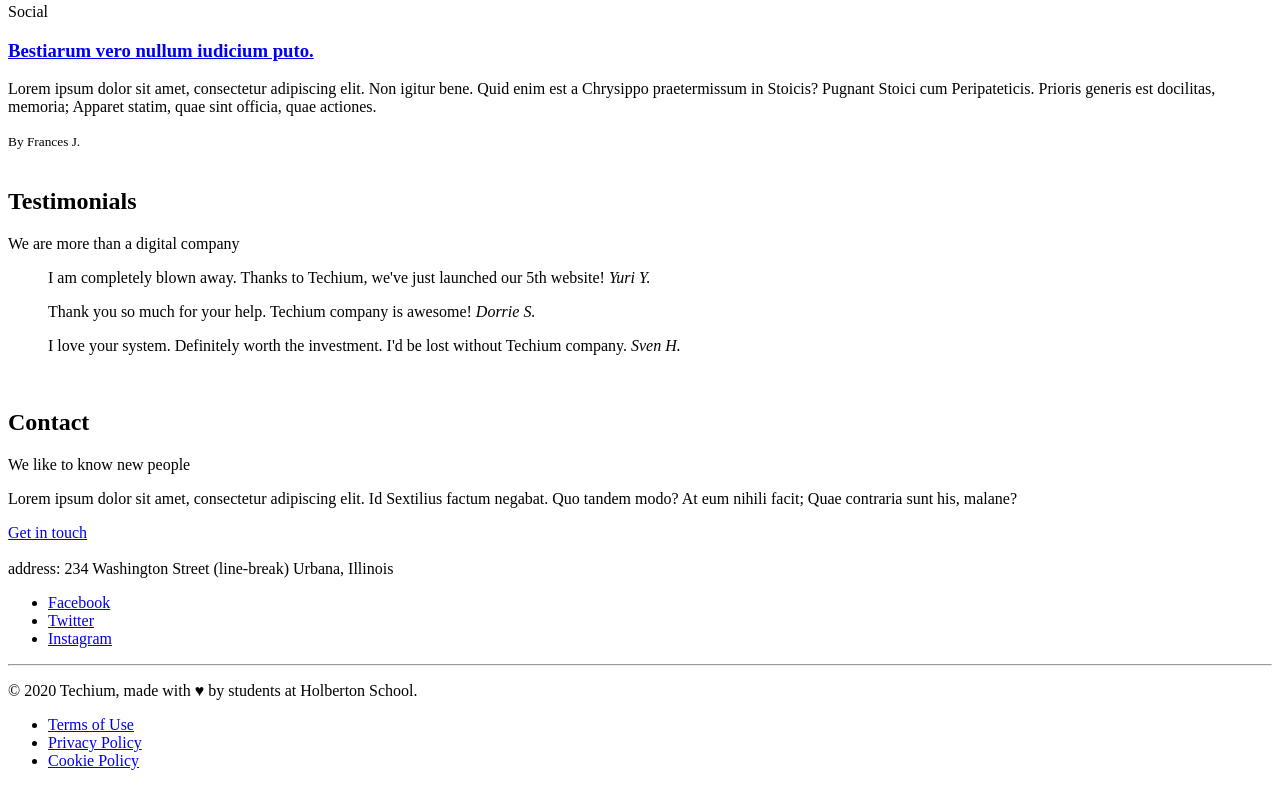
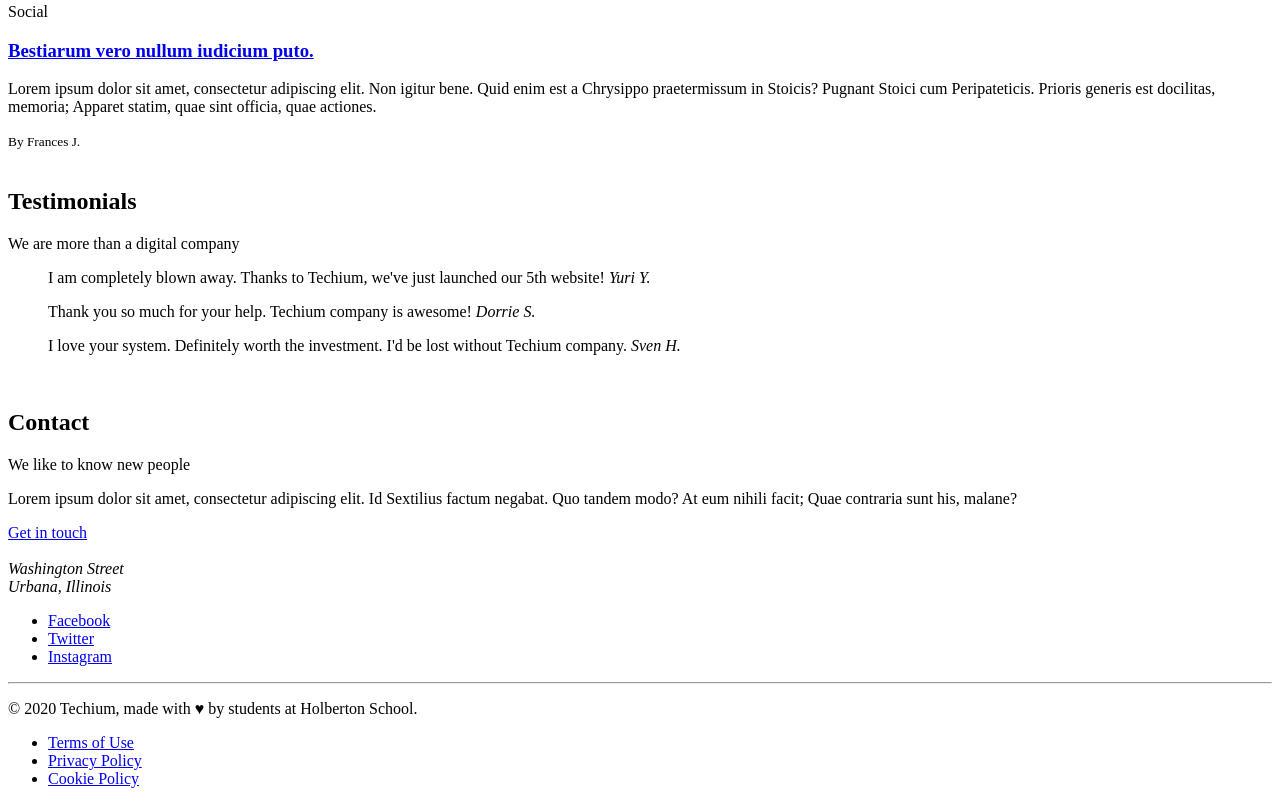
Before and after one commit to yulyzulu/holbertonschool-web_front_end, a plain HTML site: page 0x00-html_advanced/31-index.html in a window 1280 px wide. Shown: the part 1826-2630 px from the top of the page. Drawn offline with Linux system fonts and the light colour scheme.

Commit message:
Added Adress

```diff
--- a/0x00-html_advanced/31-index.html
+++ b/0x00-html_advanced/31-index.html
@@ -174,7 +174,10 @@
     </main>
     <br>
     <!--Footer-->
-    <footer>address: 234 Washington Street (line-break) Urbana, Illinois
+    <footer>
+        <address>
+            Washington Street <br> Urbana, Illinois
+        </address>
         <div>
             <ul>
                 <li><a href="https://www.facebook.com/HolbertonSchool/">Facebook</a></li>
```
